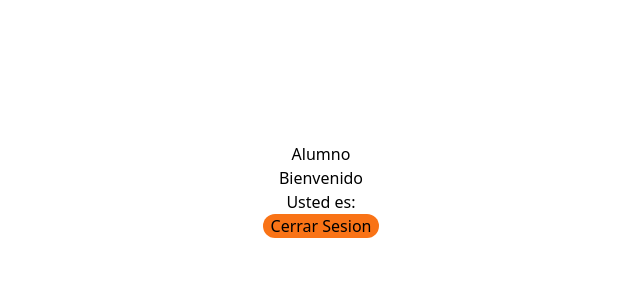
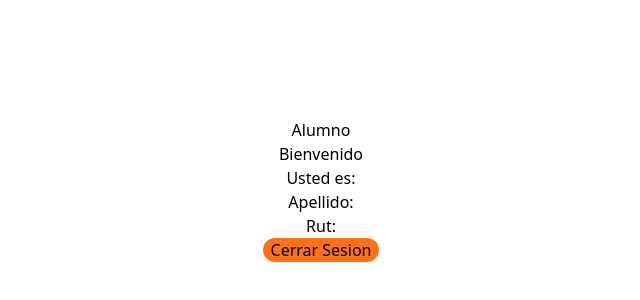
Before and after one commit to hiki-7u7/aprendiendo-matematicas, a React (Vite) app: page / in a window 1280 px wide. Shown: the part 210-510 px from the top of the page, without its empty margins (319-959 px from the left). Built offline with nearby package versions, Linux system fonts and the light colour scheme; no server answers; the database is empty; sample sign-in values are in the browser's storage; the HTML template or start-up script is replaced by a standard one.

Commit message:
add apellido in main page alumno

```diff
--- a/src/pages/Alumno.jsx
+++ b/src/pages/Alumno.jsx
@@ -10,6 +10,8 @@ export function Alumno() {
   const { user, CerrarSesion, cargando } = useAuth();
   const [usuarioRol, setUsuarioRol] = useState();
   const [usuarioNombre, setUsuarioNombre] = useState();
+  const [usuarioApellido, setUsuarioApellido] = useState();
+  const [usuarioRut, setUsuarioRut] = useState();
 
   //funcion que permite obtener los datos de la base de datos
   const obtenerDatos = async () => {
@@ -22,6 +24,8 @@ export function Alumno() {
     querySnapshot.forEach((doc) => {
       setUsuarioRol(doc.data().rol);
       setUsuarioNombre(doc.data().nombre);
+      setUsuarioApellido(doc.data().apellido);
+      setUsuarioRut(doc.data().rut);
     });
   };
 
@@ -42,6 +46,8 @@ export function Alumno() {
       <h1>Alumno</h1>
       <p>Bienvenido {usuarioNombre}</p>
       <p>Usted es: {usuarioRol}</p>
+      <p>Apellido: {usuarioApellido}</p>
+      <p>Rut: {usuarioRut}</p>
       <button
         className="bg-orange-500 hover:bg-orange-300  rounded-full px-2 focus:outline-none focus:shadow-outline"
         onClick={handlelogout}
```
